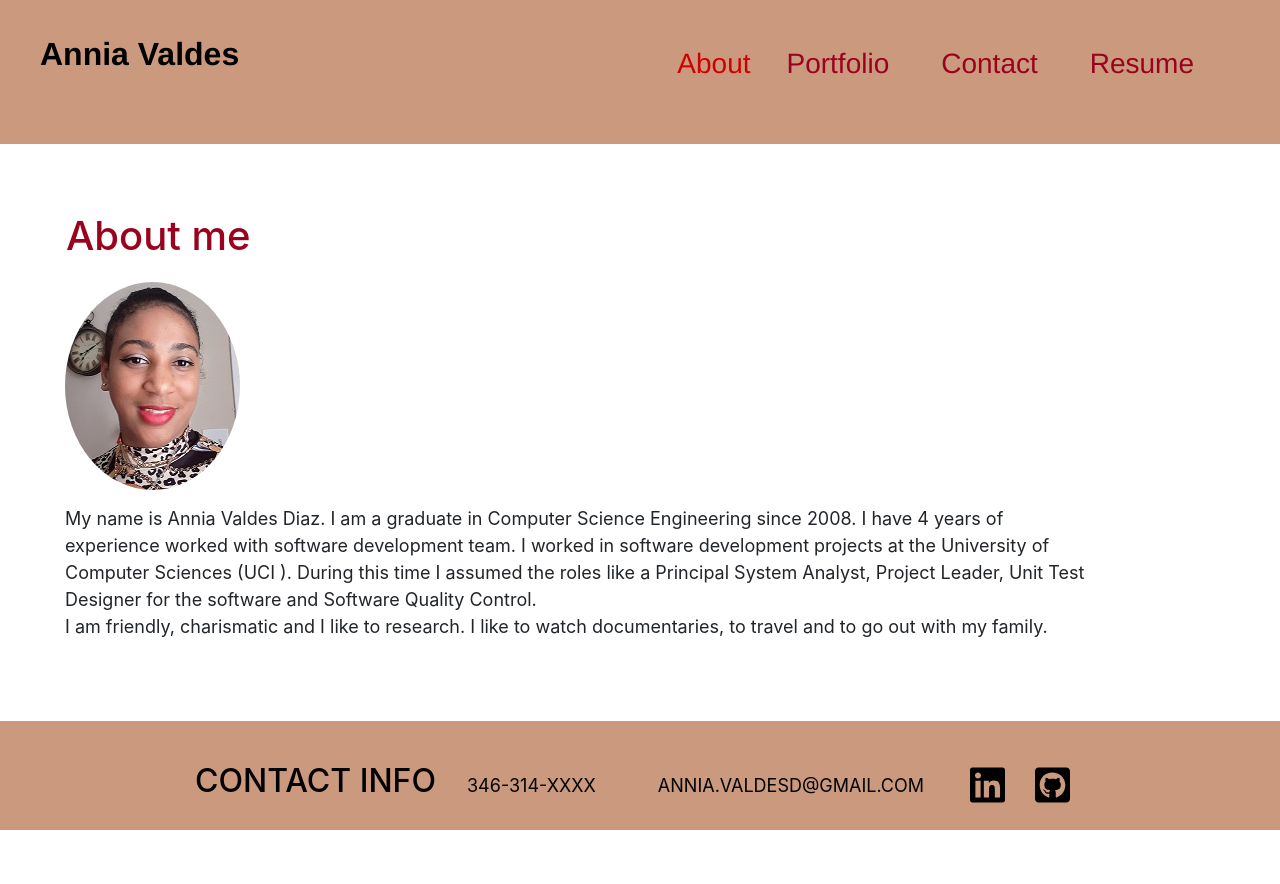
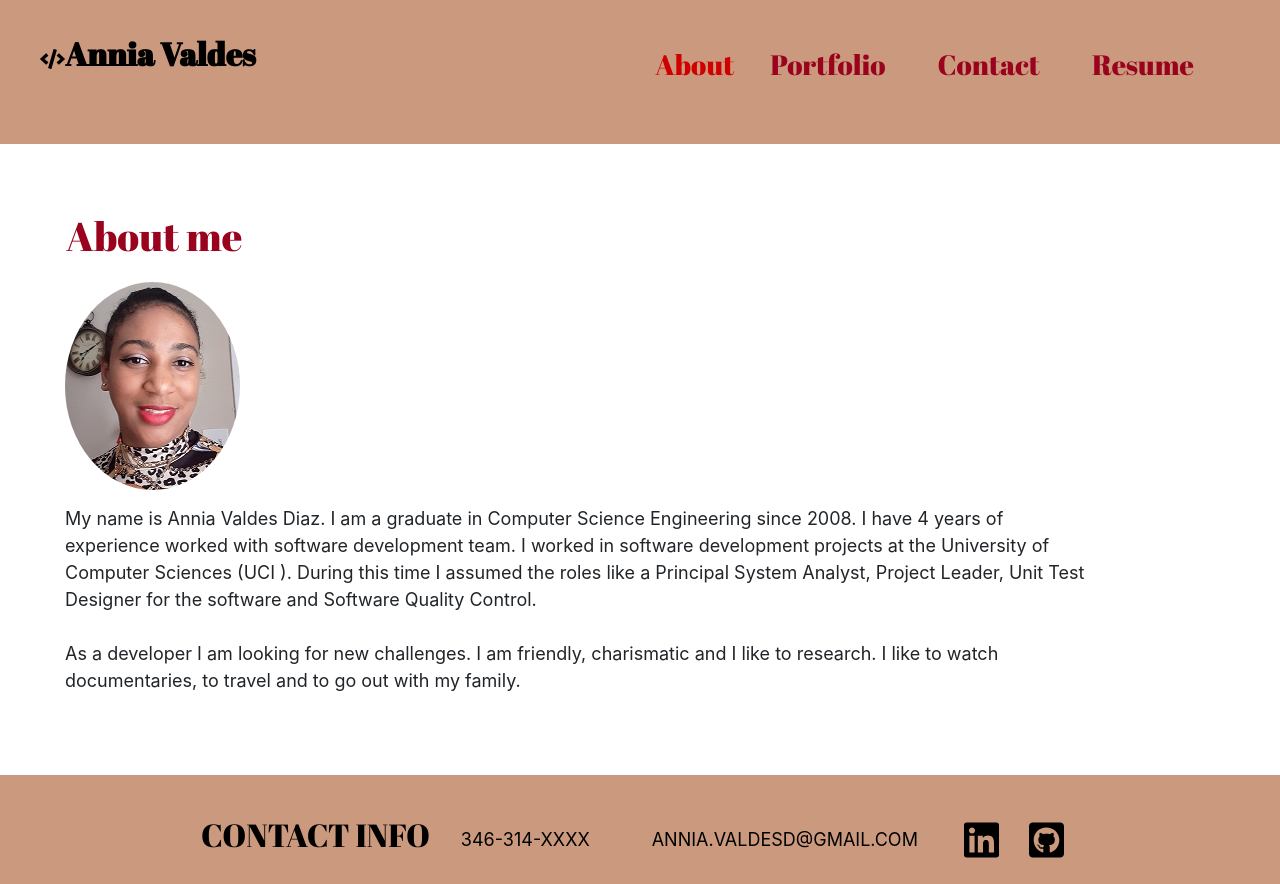
Before and after one commit to anniavd/React-Portfolio, a React (Create React App) app: page / in a window 1280 px wide. Before the commit the page ends 830 px from the top, so only its background shows below. Built offline with nearby package versions, Linux system fonts and the light colour scheme.

Commit message:
add icon to header,add more apps

```diff
--- a/public/index.html
+++ b/public/index.html
@@ -9,6 +9,8 @@
       name="description"
       content="Web site created using create-react-app"
     />
+    <!--Google font style-->
+    <link href="https://fonts.googleapis.com/css2?family=Abril+Fatface&family=Alegreya:ital,wght@1,700&display=swap" rel="stylesheet">
     <link rel="apple-touch-icon" href="%PUBLIC_URL%/logo192.png" />
     <!--
       manifest.json provides metadata used when your web app is installed on a
@@ -24,7 +26,7 @@
       work correctly both with client-side routing and a non-root public URL.
       Learn how to configure a non-root public URL by running `npm run build`.
     -->
-    <title>React App</title>
+    <title>Portfolio</title>
   </head>
   <body>
     <noscript>You need to enable JavaScript to run this app.</noscript>
--- a/src/components/About/index.js
+++ b/src/components/About/index.js
@@ -22,8 +22,8 @@ function About() {
                         I worked in software development projects at the University of Computer Sciences (UCI ).
                         During this time I assumed the roles like a Principal System Analyst, Project Leader,
                        Unit Test Designer for the software and Software Quality Control.<br></br>
-
-                         I am friendly, charismatic and I like to research.
+                       <br></br>
+                       As a developer I am looking for new challenges. I am friendly, charismatic and I like to research.
                         I like to watch documentaries, to travel and to go out with my family.
 
                           </p>
--- a/src/components/AppsList/index.js
+++ b/src/components/AppsList/index.js
@@ -58,6 +58,20 @@ function AppsList(){
             deploy:'https://anniavd.github.io/weather-dashboard/',
             technologies: 'HTML/CSS,JAVASCRIPT,BOOTSTRAP'
         },
+        {
+            name: 'Post Pandemic Dating',
+            image:'project1.png',
+            githubLink: 'https://github.com/anniavd/post-pandemic-dating',
+            deploy:'https://anniavd.github.io/post-pandemic-dating/',
+            technologies: 'HTML/CSS,JAVASCRIPT,JQUERY,MATERIALIZE,APIS'
+        },
+        {
+            name: 'Work Day Scheduler',
+            image:'scheduler.jpg',
+            githubLink: 'https://github.com/anniavd/work-day-scheduler',
+            deploy:'https://anniavd.github.io/work-day-scheduler/',
+            technologies: 'HTML/CSS, JQUERY,BOOTSTRAP'
+        }
 
     ]);
 
--- a/src/components/Navegation/index.js
+++ b/src/components/Navegation/index.js
@@ -1,6 +1,8 @@
 import React from 'react';
+import { FontAwesomeIcon } from '@fortawesome/react-fontawesome';
+import { faCode } from '@fortawesome/free-solid-svg-icons';
 
-
+//<i class="fas fa-code"></i>
 function Navegation(props) {
 
   const tabs = ['About', 'Portfolio', 'Contact','Resume'];
@@ -8,7 +10,7 @@ function Navegation(props) {
 
   return (
     <header className="navegation">
-      <h2>
+      <h2 ><FontAwesomeIcon icon={faCode}  style={{fontSize:'20px'}}/>
         Annia Valdes
      </h2>
   <nav>
--- a/src/index.css
+++ b/src/index.css
@@ -16,7 +16,7 @@ main{
   padding: 50px 50px;
 }
 :root{
-  --primary-color:darkgrey;
+  --primary-color:#9a031e;
  --secundary-color:grey;
 }
 
@@ -76,7 +76,7 @@ cursor: pointer;
 }
 /*animation*/
 header nav ul li :hover{
-    text-shadow: 0 0 20px #283618;
+    text-shadow: 0 0 20px #220783;
 }
 
 .navActive {
@@ -254,7 +254,9 @@ ul{
   font-size: 18px;
 
 }
-
+h1,h2,h3,a{
+  font-family: 'Abril Fatface', cursive
+}
 /*MEdiaQueries*/
 /* MEDIA QUERY FOR SMALLER DESKTOP SCREENS AND SMALLER */
 
@@ -334,3 +336,6 @@ font-size: 25px;
 font-size: 10px;
   }
 }
+
+/* font-family: 'Abril Fatface', cursive;
+font-family: 'Alegreya', serif;*/
```
Also changed, not shown: src/assets/images/project1.png (added), src/assets/images/scheduler.jpg (added).
